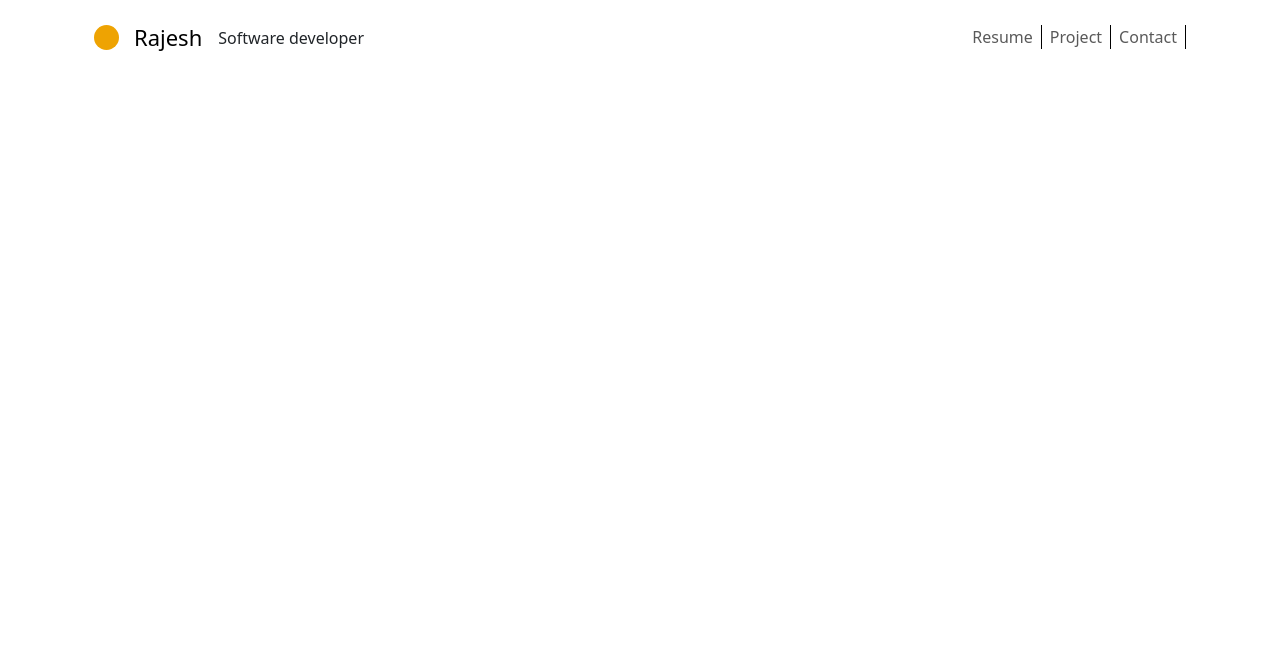
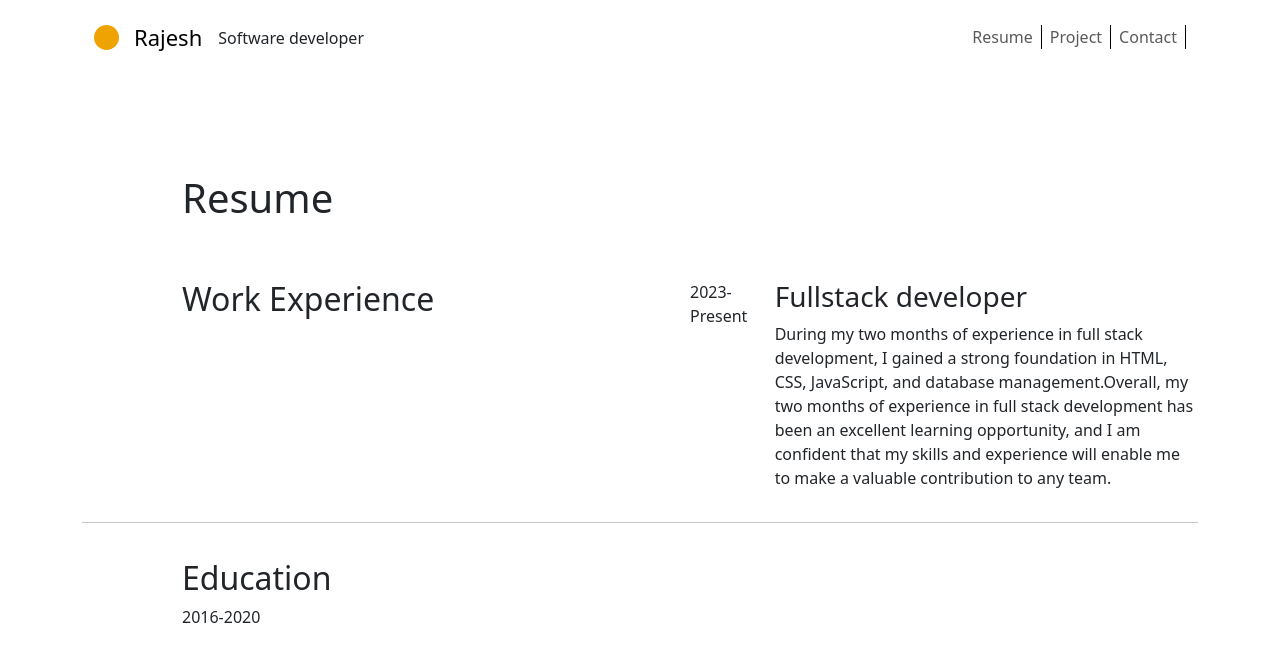
Before and after one commit to rajr54467199/firstPortfolio, a plain HTML site: page resume.html in a window 1280 px wide. Drawn offline with nearby package versions, Linux system fonts and the light colour scheme.

Commit message:
resume page create

```diff
--- a/resume.html
+++ b/resume.html
@@ -39,6 +39,42 @@
           </div>
         </div>
       </nav>
+      <div class="maindiv">
+        <div class="resdiv">
+          <div class="col-6 fdiv">
+            <h1>Resume</h1>
+          </div>
+        </div>
+        <div class="indiv">
+          <div class="col-6">
+          <h2>Work Experience</h2>
+        </div>
+        <div class="col-6 exdiv">
+          <div class="col-2">
+            <span>2023-Present</span>
+          </div>
+          <div class="col-10">
+            <h3>Fullstack developer</h3>
+            <p>During my two months of experience in full stack development, I gained a strong foundation in HTML, CSS, JavaScript, and database management.Overall, my two months of experience in full stack development has been an excellent learning opportunity, and I am confident that my skills and experience will enable me to make a valuable contribution to any team.</p>
+          </div>
+        </div>
+        </div>
+      </div>
+      <hr>
+      <div class="secmaindiv">
+        <div class="col-6">
+          <h2>Education</h2>
+        </div>
+        <div class="col-6">
+          <div class="col-2">
+            <span>2016-2020</span>
+          </div>
+          <div class="col-10">
+
+          </div>
+
+        </div>
+      </div>
     </div>
 </body>
 </html>
--- a/style.css
+++ b/style.css
@@ -90,3 +90,21 @@
     padding-top: 0px;
     padding-bottom: 0px;
 }
+/* .fdiv{
+    padding: 100px;
+} */
+.maindiv{
+    padding-left: 100px;
+    padding-top: 100px;
+}
+.indiv{
+    display: flex;
+    padding-top: 50px;
+}
+.exdiv{
+    display: flex;
+}
+.secmaindiv{
+    padding-left: 100px;
+    padding-top: 20px;
+}
```
